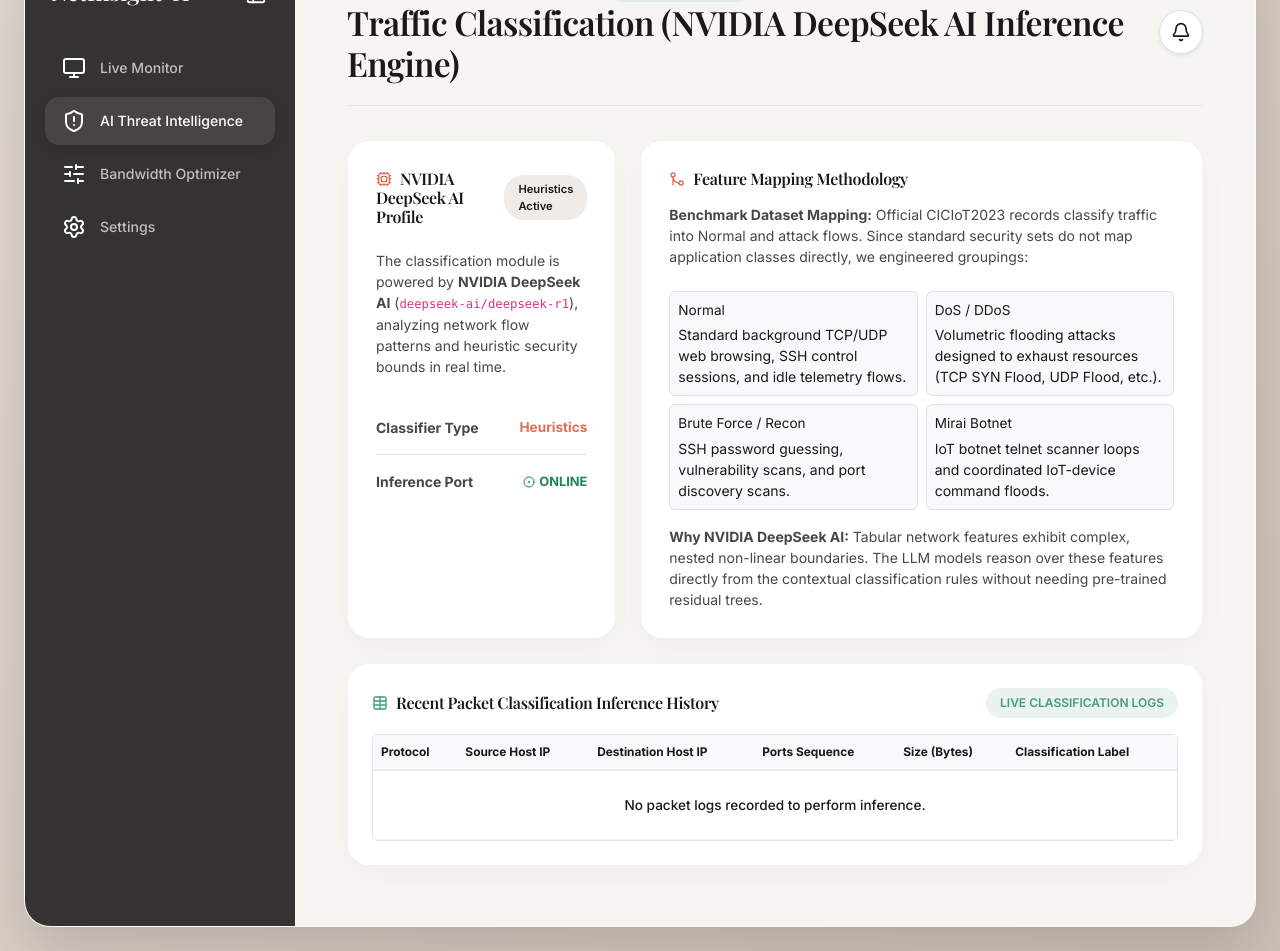
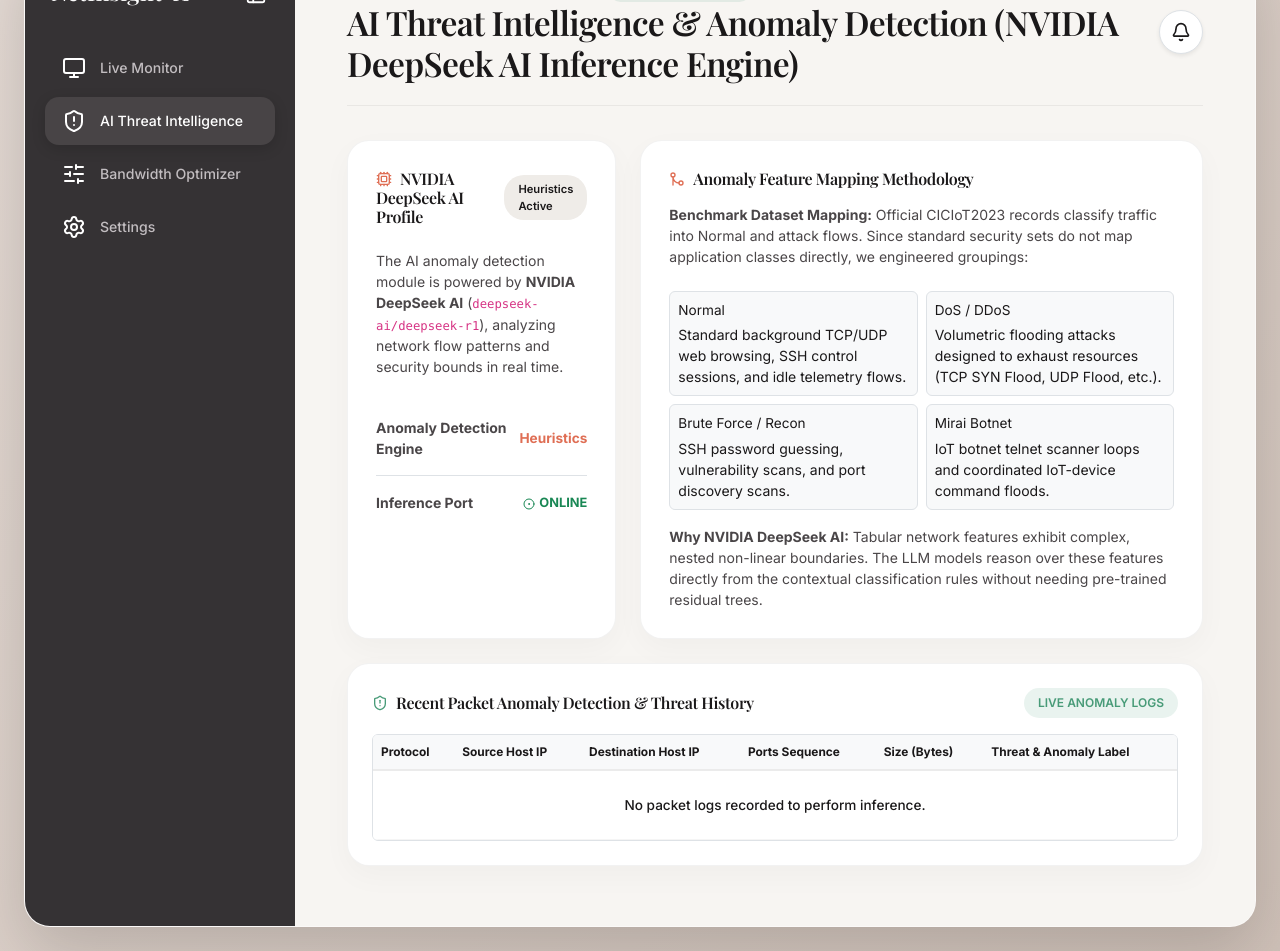
Before and after one commit to raghuramch028/NetInsight-X, a Django app: page /classification/ in a window 1280 px wide. Shown: the part 82-1033 px from the top of the page. Run offline with Django 4.2, Linux system fonts and the light colour scheme; data that the repository does not hold is empty; some libraries are stand-ins or nearby versions; some web fonts are replaced.

Commit message:
docs: update UI labels to explicitly reference AI Threat Intelligence & Anomaly Detection matching project Objective 2

```diff
--- a/netinsight/dashboard/templates/dashboard/classification.html
+++ b/netinsight/dashboard/templates/dashboard/classification.html
@@ -1,6 +1,6 @@
 {% extends "dashboard/base.html" %}
 
-{% block page_title %}Traffic Classification (NVIDIA DeepSeek AI Inference Engine){% endblock %}
+{% block page_title %}AI Threat Intelligence & Anomaly Detection (NVIDIA DeepSeek AI Inference Engine){% endblock %}
 
 {% block content %}
 <div class="row g-4 mb-4">
@@ -21,12 +21,12 @@
             </div>
 
             <p class="text-secondary small mb-4">
-                The classification module is powered by <strong>NVIDIA DeepSeek AI</strong> (<code>{{ model_name }}</code>), analyzing network flow patterns and heuristic security bounds in real time.
+                The AI anomaly detection module is powered by <strong>NVIDIA DeepSeek AI</strong> (<code>{{ model_name }}</code>), analyzing network flow patterns and security bounds in real time.
             </p>
 
             <ul class="list-group list-group-flush bg-transparent">
                 <li class="list-group-item bg-transparent border-bottom py-3 px-0 text-dark d-flex justify-content-between align-items-center">
-                    <span class="text-secondary small font-mono fw-bold">Classifier Type</span>
+                    <span class="text-secondary small font-mono fw-bold">Anomaly Detection Engine</span>
                     <span class="font-mono fw-bold" style="color: var(--accent-terracotta); font-size:0.85rem;">
                         {% if llm_active %}{{ llm_provider }}{% else %}Heuristics{% endif %}
                     </span>
@@ -57,7 +57,7 @@
     <div class="col-lg-8">
         <div class="saas-card h-100">
             <h4 class="mb-3 text-dark editorial-serif h6">
-                <i data-lucide="git-merge" class="d-inline-block me-2" style="color: var(--accent-terracotta); width:16px;height:16px;vertical-align:-2px;"></i>Feature Mapping Methodology
+                <i data-lucide="git-merge" class="d-inline-block me-2" style="color: var(--accent-terracotta); width:16px;height:16px;vertical-align:-2px;"></i>Anomaly Feature Mapping Methodology
             </h4>
             <p class="text-secondary small mb-4">
                 <strong>Benchmark Dataset Mapping:</strong> Official CICIoT2023 records classify traffic into Normal and attack flows. Since standard security sets do not map application classes directly, we engineered groupings:
@@ -101,9 +101,9 @@
 <div class="saas-card mb-4 p-4">
     <div class="d-flex justify-content-between align-items-center mb-3">
         <h4 class="m-0 text-dark editorial-serif h6">
-            <i data-lucide="table" class="d-inline-block me-2" style="color: var(--accent-emerald); width:16px;height:16px;vertical-align:-2px;"></i>Recent Packet Classification Inference History
+            <i data-lucide="shield-alert" class="d-inline-block me-2" style="color: var(--accent-emerald); width:16px;height:16px;vertical-align:-2px;"></i>Recent Packet Anomaly Detection & Threat History
         </h4>
-        <span class="pill-badge emerald font-mono" style="font-size:0.75rem;">LIVE CLASSIFICATION LOGS</span>
+        <span class="pill-badge emerald font-mono" style="font-size:0.75rem;">LIVE ANOMALY LOGS</span>
     </div>
 
     <div class="table-responsive rounded border" style="max-height: 380px; overflow-y: auto; overflow-x: auto;">
@@ -115,9 +115,10 @@
                     <th class="text-dark fw-bold bg-light">Destination Host IP</th>
                     <th class="text-dark fw-bold bg-light">Ports Sequence</th>
                     <th class="text-dark fw-bold bg-light">Size (Bytes)</th>
-                    <th class="text-dark fw-bold bg-light">Classification Label</th>
+                    <th class="text-dark fw-bold bg-light">Threat & Anomaly Label</th>
                 </tr>
             </thead>
+
             <tbody>
                 {% for pkt in recent_packets %}
                     <tr>
```
